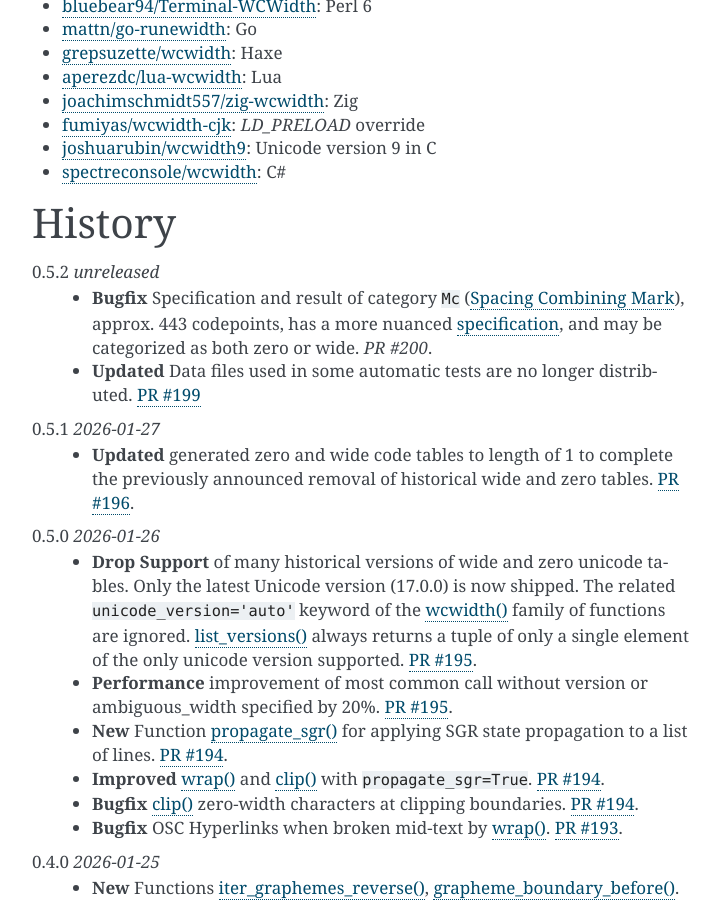
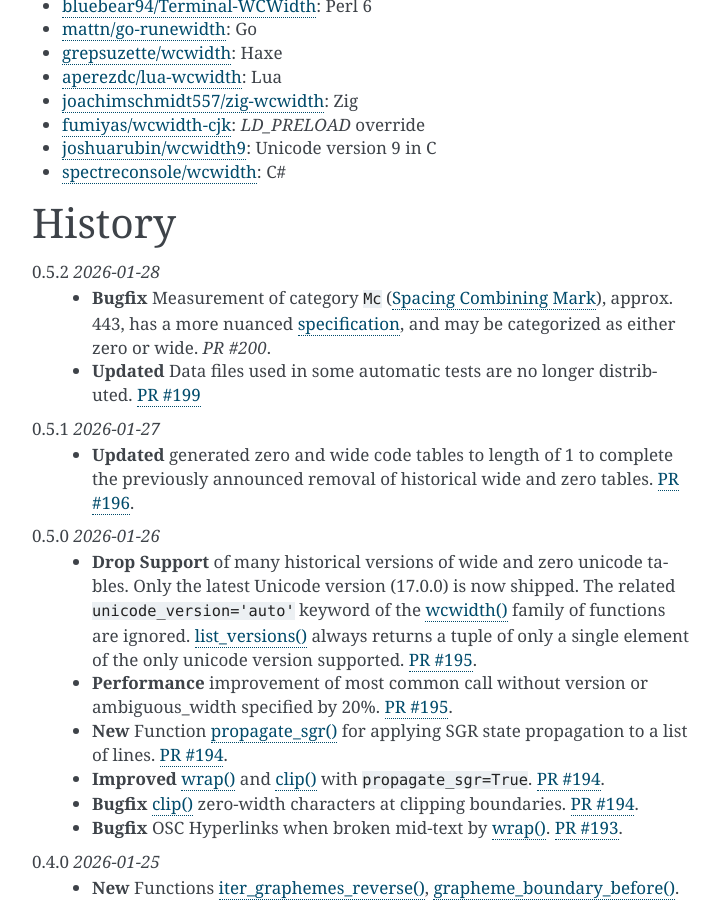
Before and after one commit to jquast/wcwidth, a Sphinx documentation site: the page built from docs/intro.rst, in a window 1280 px wide and 900 px high, scrolled down 9130 px. Shown: the whole window, without its empty margins (388-1108 px from the left). Built offline with Sphinx 7.4.7, drawn with Linux system fonts in a browser that asks for light colours.

Commit message:
Rephrase a bit, try to be brief

```diff
--- a/docs/intro.rst
+++ b/docs/intro.rst
@@ -455,10 +455,9 @@ languages.
 History
 =======
 
-0.5.2 *unreleased*
-  * **Bugfix** Specification and result of category ``Mc`` (`Spacing Combining Mark`_), approx. 443
-    codepoints, has a more nuanced specification_, and may be categorized as both zero or wide.
-    `PR #200`.
+0.5.2 *2026-01-28*
+  * **Bugfix** Measurement of category ``Mc`` (`Spacing Combining Mark`_), approx.  443, has a more
+    nuanced specification_, and may be categorized as either zero or wide. `PR #200`.
   * **Updated** Data files used in some automatic tests are no longer distributed. `PR #199`_
 
 0.5.1 *2026-01-27*
```
